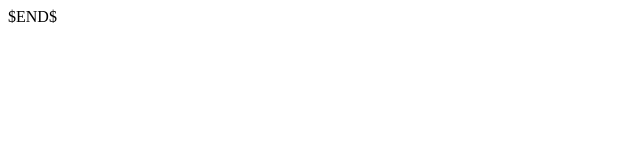
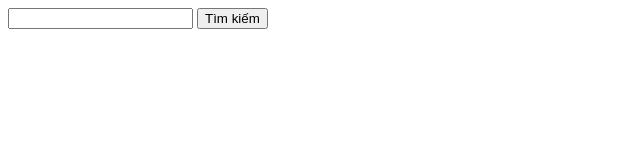
Before and after one commit to thaoss2ss/MD1, a plain HTML site: page google.html in a window 1280 px wide. Shown: the whole page, without its empty margins (0-640 px from the left). Drawn offline with Linux system fonts and the light colour scheme.

Commit message:
add google.html file

```diff
--- a/google.html
+++ b/google.html
@@ -2,9 +2,12 @@
 <html lang="en">
 <head>
   <meta charset="UTF-8">
-  <title>$Title$</title>
+  <title>Google</title>
 </head>
 <body>
-$END$
+<form method="get" action="https://www.google.com.vn/search">
+  <input type="text" name="q"/>
+  <input type="submit" value="Tìm kiếm"/>
+</form>
 </body>
 </html>
```
